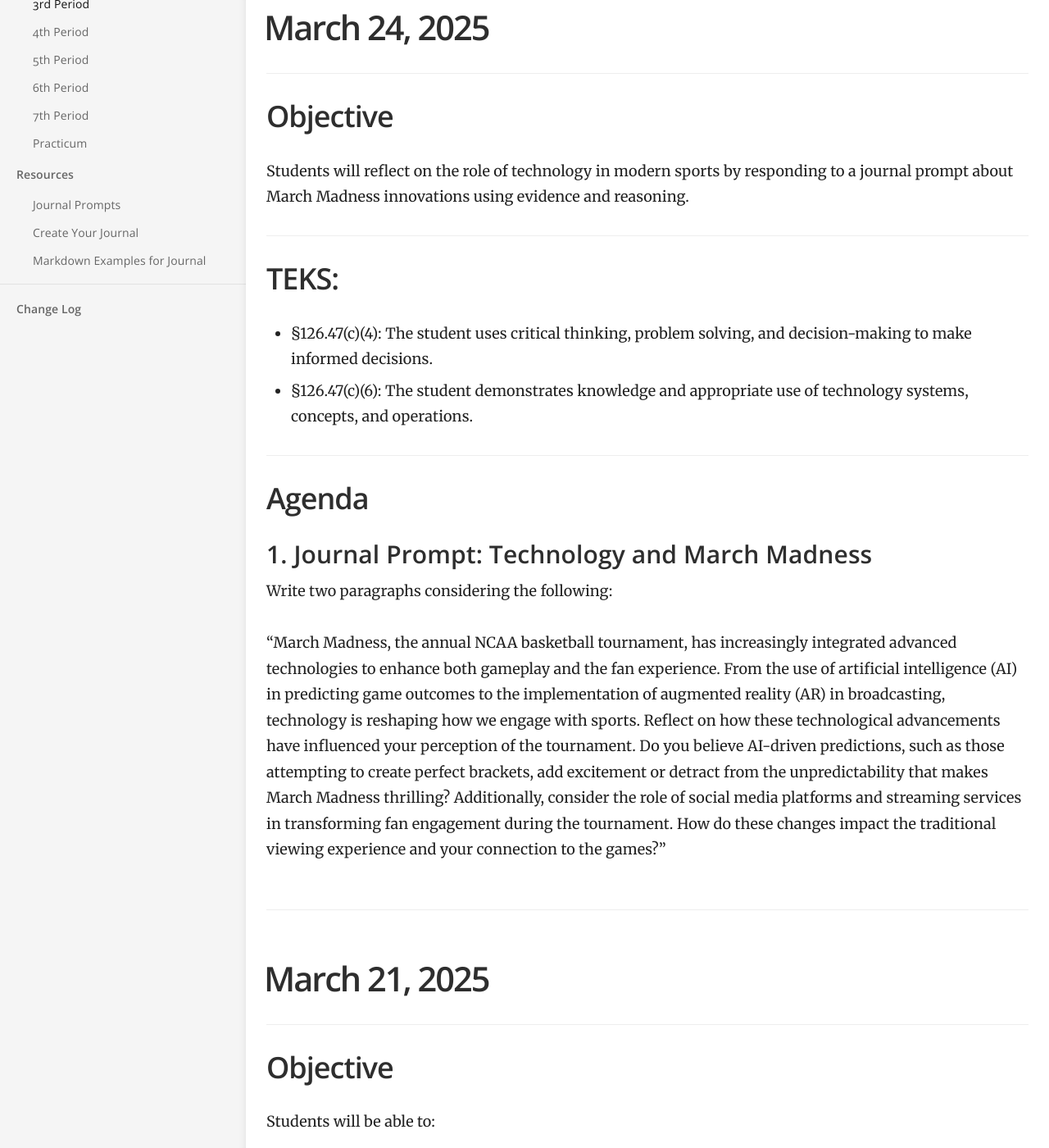
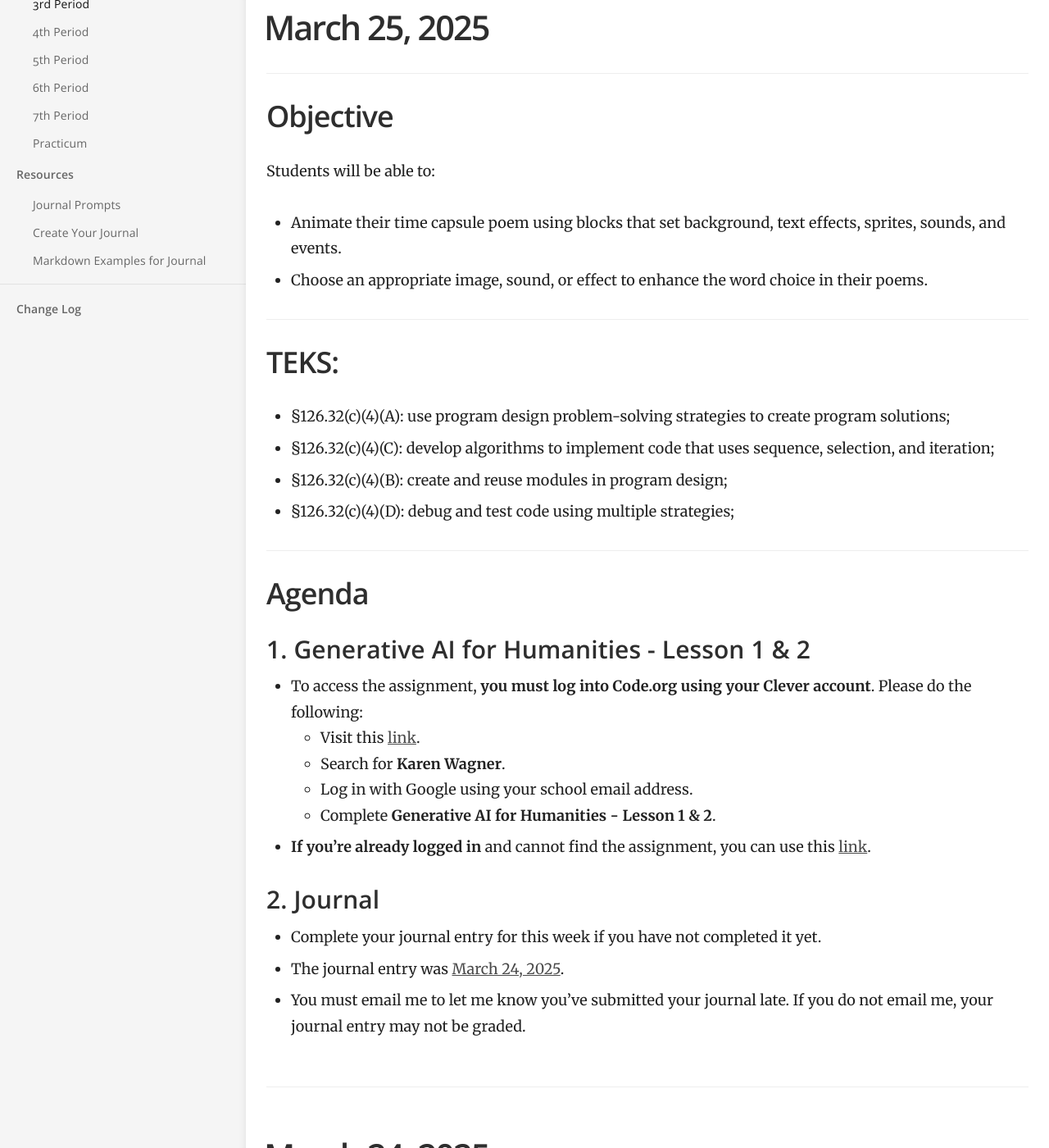
Before and after one commit to mswhitby/classroom, a Jekyll site: the page built from _docs/classes/3rd.md, in a window 1280 px wide and 1400 px high, scrolled down 266 px. Shown: the whole window at 82% size. Built offline with Jekyll 4.4.1, drawn with Linux system fonts in a browser that asks for light colours.

Commit message:
Updated lessons

```diff
--- a/_docs/classes/3rd.md
+++ b/_docs/classes/3rd.md
@@ -4,6 +4,41 @@ subtitle: Fundamentals of Computer Science
 category: Classes
 order: 2
 ---
+
+# March 25, 2025
+
+## Objective
+
+Students will be able to:
+- Animate their time capsule poem using blocks that set background, text effects, sprites, sounds, and events.
+- Choose an appropriate image, sound, or effect to enhance the word choice in their poems.
+
+## TEKS:
+
+- §126.32(c)(4)(A): use program design problem-solving strategies to create program solutions;
+- §126.32(c)(4)(C): develop algorithms to implement code that uses sequence, selection, and iteration;
+- §126.32(c)(4)(B): create and reuse modules in program design;
+- §126.32(c)(4)(D): debug and test code using multiple strategies;
+
+## Agenda
+
+### 1. Generative AI for Humanities - Lesson 1 & 2
+
+- To access the assignment, **you must log into Code.org using your Clever account**. Please do the following:
+    - Visit this [link](https://clever.com/oauth/district-picker?client_id=2f27405716644a951b23&redirect_uri=https%3A%2F%2Fstudio.code.org%2Fusers%2Fauth%2Fclever%2Fcallback&response_type=code&state=ede33ff61289cf32708a0f54079cdd23e31d0b0a02b0e0e8).
+    - Search for **Karen Wagner**.
+    - Log in with Google using your school email address.
+    - Complete **Generative AI for Humanities - Lesson 1 & 2**.
+
+- **If you're already logged in** and cannot find the assignment, you can use this [link](https://studio.code.org/s/gen-ai-humanities).
+
+### 2. Journal
+
+- Complete your journal entry for this week if you have not completed it yet.
+- The journal entry was [March 24, 2025](https://github.com/mswhitby/classroom/blob/main/_docs/resources/journal.md#march-24-2025).
+- You must email me to let me know you've submitted your journal late. If you do not email me, your journal entry may not be graded.
+
+----
 
 # March 24, 2025
 
```
Also changed, not shown: _docs/classes/1st.md (+4 -4 lines).
